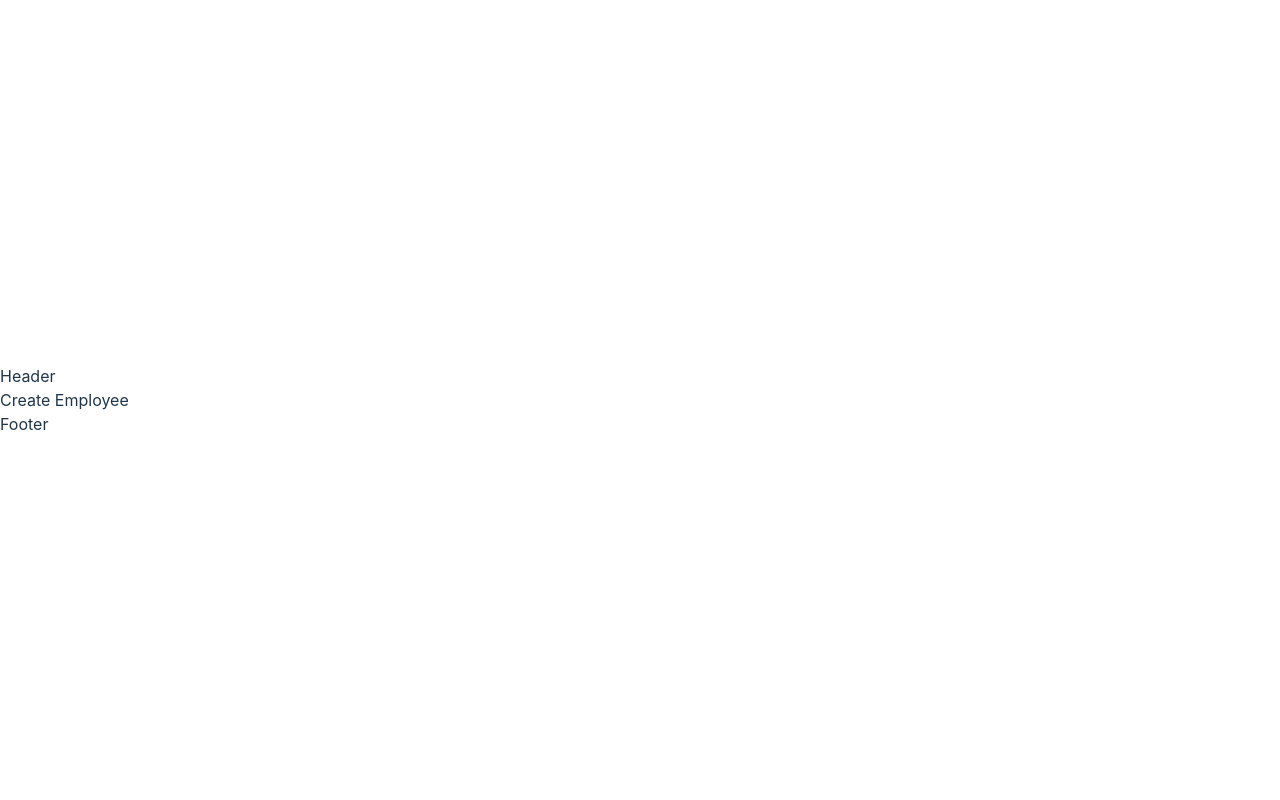
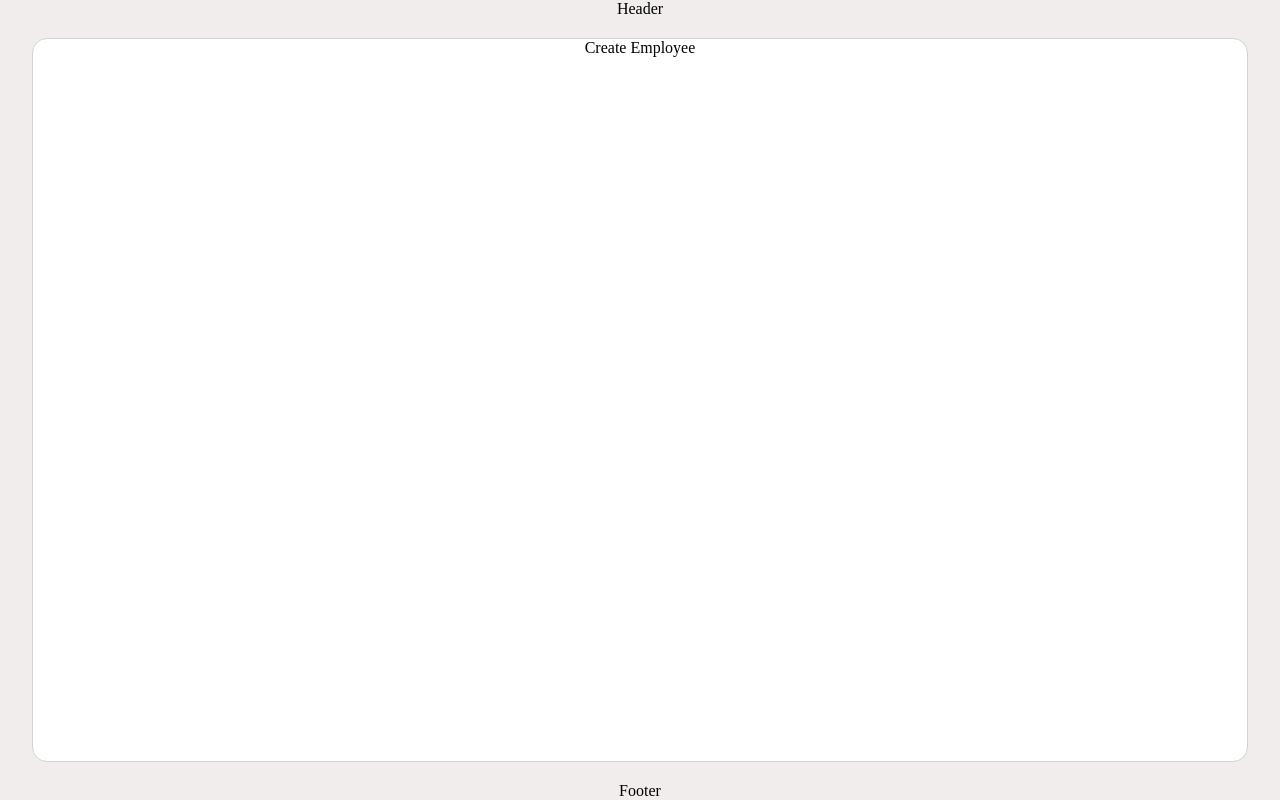
Before and after one commit to jbbrejon/openclassrooms-da-p14, a React (Vite) app: page / in a window 1280 px wide. Built offline with nearby package versions, Linux system fonts and the light colour scheme.

Commit message:
:art: Remove default styles, Add global styles (body, root, main)

```diff
--- a/src/index.css
+++ b/src/index.css
@@ -1,69 +1,33 @@
-:root {
-  font-family: Inter, system-ui, Avenir, Helvetica, Arial, sans-serif;
-  line-height: 1.5;
-  font-weight: 400;
-
-  color-scheme: light dark;
-  color: rgba(255, 255, 255, 0.87);
-  background-color: #242424;
-
-  font-synthesis: none;
-  text-rendering: optimizeLegibility;
-  -webkit-font-smoothing: antialiased;
-  -moz-osx-font-smoothing: grayscale;
-  -webkit-text-size-adjust: 100%;
+/* Universal selector */
+* {
+  margin: 0;
+  padding: 0;
+  box-sizing: border-box;
 }
 
-a {
-  font-weight: 500;
-  color: #646cff;
-  text-decoration: inherit;
-}
-a:hover {
-  color: #535bf2;
+/* Body */
+body {
+  background-color: rgb(241, 237, 237);
 }
 
-body {
-  margin: 0;
+/* Root element */
+#root {
+  text-align: center;
+  min-height: 100vh;
   display: flex;
-  place-items: center;
-  min-width: 320px;
-  min-height: 100vh;
+  flex-direction: column;
+  align-items: center;
 }
 
-h1 {
-  font-size: 3.2em;
-  line-height: 1.1;
+/* Main */
+main {
+  display: flex;
+  flex-direction: column;
+  flex: 1;
+  max-width: 1280px;
+  width: 95%;
+  margin: 20px;
+  background-color: white;
+  border: solid 1px lightgray;
+  border-radius: 15px;
 }
-
-button {
-  border-radius: 8px;
-  border: 1px solid transparent;
-  padding: 0.6em 1.2em;
-  font-size: 1em;
-  font-weight: 500;
-  font-family: inherit;
-  background-color: #1a1a1a;
-  cursor: pointer;
-  transition: border-color 0.25s;
-}
-button:hover {
-  border-color: #646cff;
-}
-button:focus,
-button:focus-visible {
-  outline: 4px auto -webkit-focus-ring-color;
-}
-
-@media (prefers-color-scheme: light) {
-  :root {
-    color: #213547;
-    background-color: #ffffff;
-  }
-  a:hover {
-    color: #747bff;
-  }
-  button {
-    background-color: #f9f9f9;
-  }
-}
```
